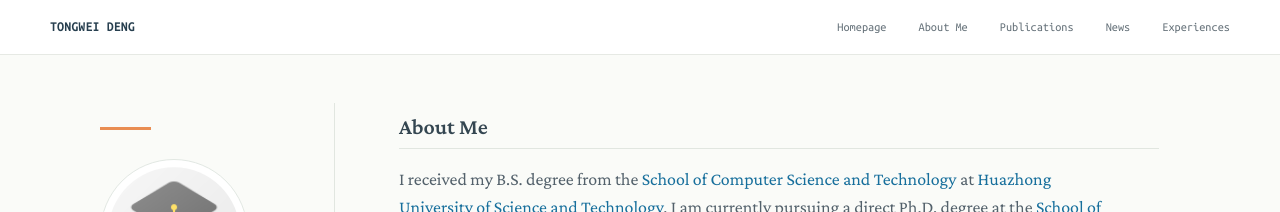
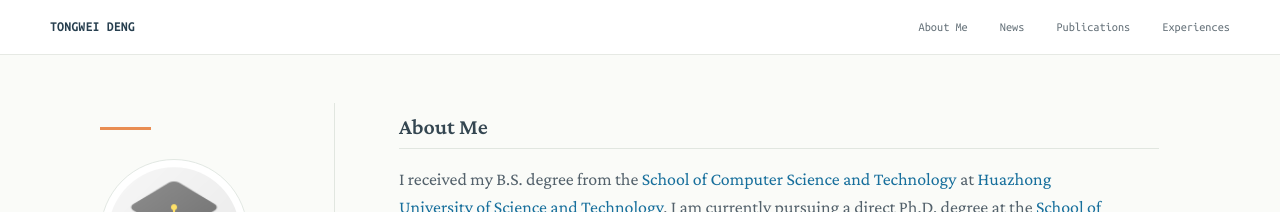
Before and after one commit to 6643789wsx/6643789wsx.github.io, a Jekyll site: the page built from index.md, in a window 1280 px wide. Shown: the top 212 px of the page. Built offline with Jekyll 4.4.1, drawn with Linux system fonts in a browser that asks for light colours; a style sheet for code colours, icons or effects is not loaded; our own code applies the rules of GitHub Pages for plain Markdown files.

Commit message:
Align navigation with page sections

```diff
--- a/_layouts/homepage.html
+++ b/_layouts/homepage.html
@@ -40,10 +40,9 @@
       <div class="top-nav-inner">
         <a class="top-nav-brand" href="#about-me">{{ site.title }}</a>
         <div class="top-nav-links">
-          <a href="#about-me">Homepage</a>
           <a href="#about-me">About Me</a>
-          <a href="#publications">Publications</a>
           <a href="#news">News</a>
+            <a href="#publications">Publications</a>
           <a href="#experiences">Experiences</a>
         </div>
       </div>
```
